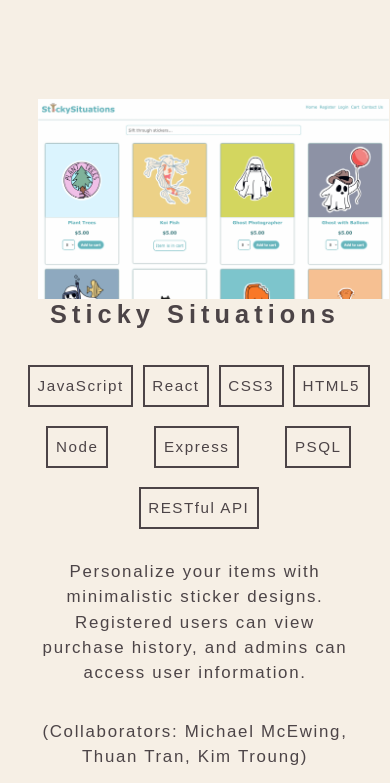
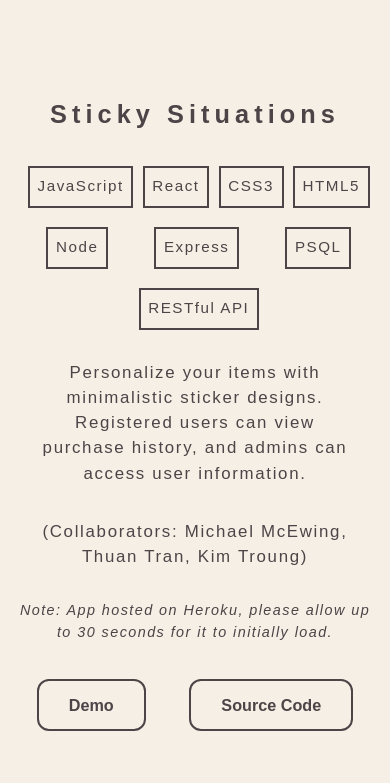
Before and after one commit to Ekfman/erin-firstman, a React (Create React App) app: page / in a window 390 px wide. Shown: the part 3169-3952 px from the top of the page. Built offline with nearby package versions, Linux system fonts and the light colour scheme.

Commit message:
fixed project order on small screens

```diff
--- a/src/components/projects.css
+++ b/src/components/projects.css
@@ -36,6 +36,14 @@
         font-size: 2vh;
     }
     .projectImg-animation {
+        margin-top: 3em;
+      }
+      .projectImg-animation2 {
+        order: 6;
+        margin-top: 3em;
+      }
+      .projectImg{
+        order: 6;
         margin-top: 3em;
       }
   }
```
Also changed, not shown: 11 other files (tests, documents, lock files or other folders).
